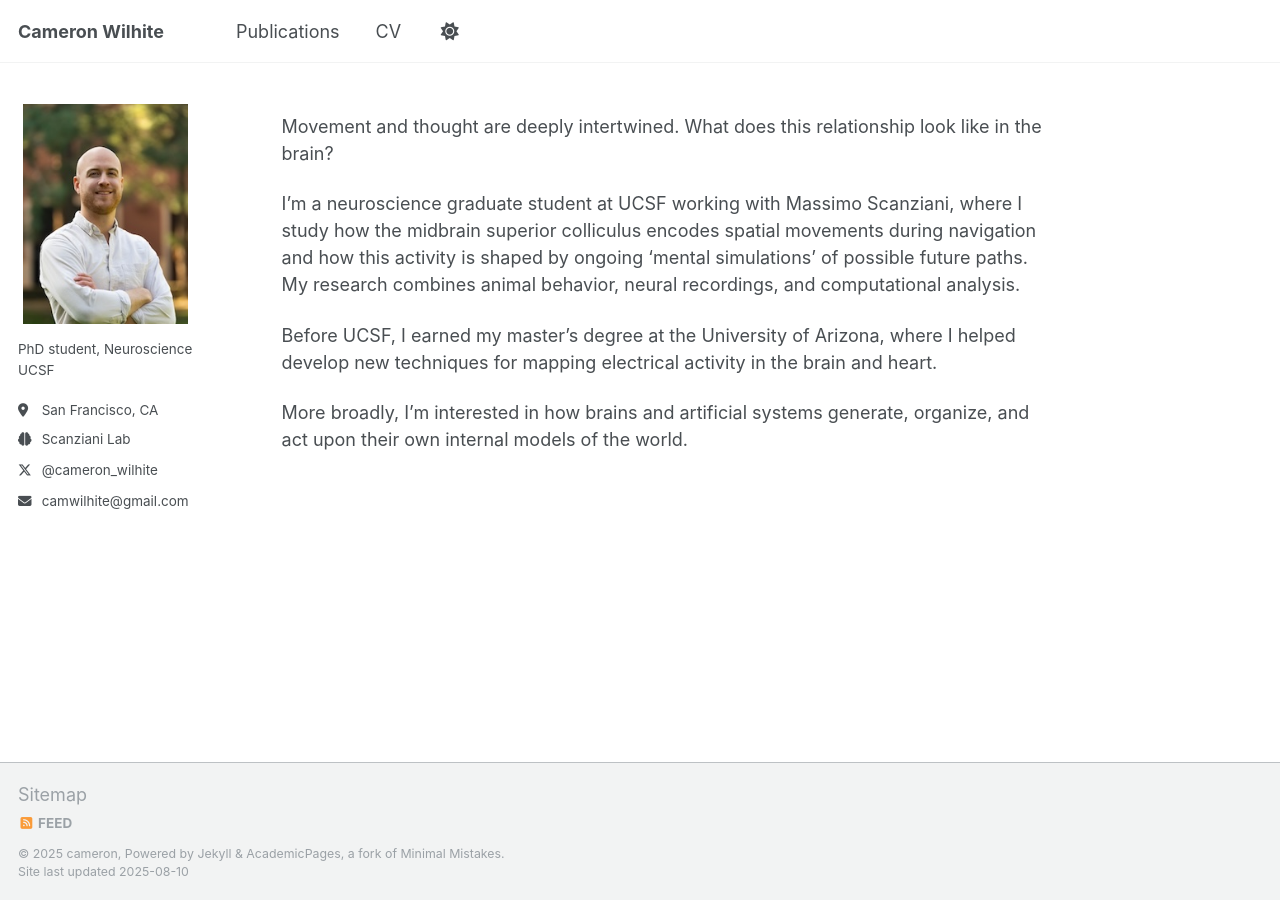
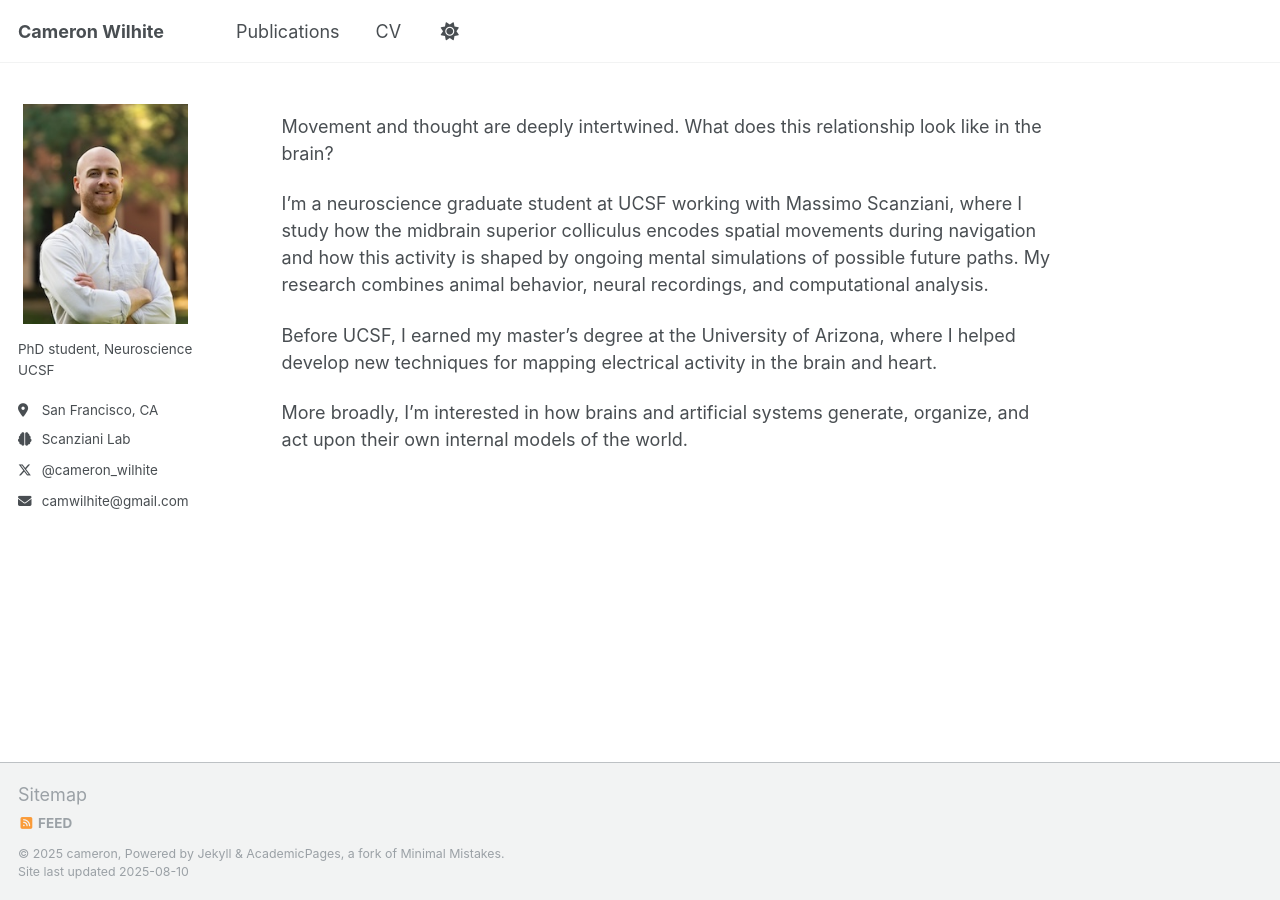
Before and after one commit to camwilhite/camwilhite.github.io, a Jekyll site: the page built from _pages/about.md, in a window 1280 px wide. Built offline with Jekyll 4.4.1, drawn with Linux system fonts in a browser that asks for light colours; a script that is not in the unit is left out.

```diff
--- a/_pages/about.md
+++ b/_pages/about.md
@@ -9,7 +9,7 @@ redirect_from:
 
 Movement and thought are deeply intertwined. What does this relationship look like in the brain?
 
-I'm a neuroscience graduate student at UCSF working with Massimo Scanziani, where I study how the midbrain superior colliculus encodes spatial movements during navigation and how this activity is shaped by ongoing 'mental simulations' of possible future paths. My research combines animal behavior, neural recordings, and computational analysis.
+I'm a neuroscience graduate student at UCSF working with Massimo Scanziani, where I study how the midbrain superior colliculus encodes spatial movements during navigation and how this activity is shaped by ongoing mental simulations of possible future paths. My research combines animal behavior, neural recordings, and computational analysis.
 
 Before UCSF, I earned my master's degree at the University of Arizona, where I helped develop new techniques for mapping electrical activity in the brain and heart.
 
```
